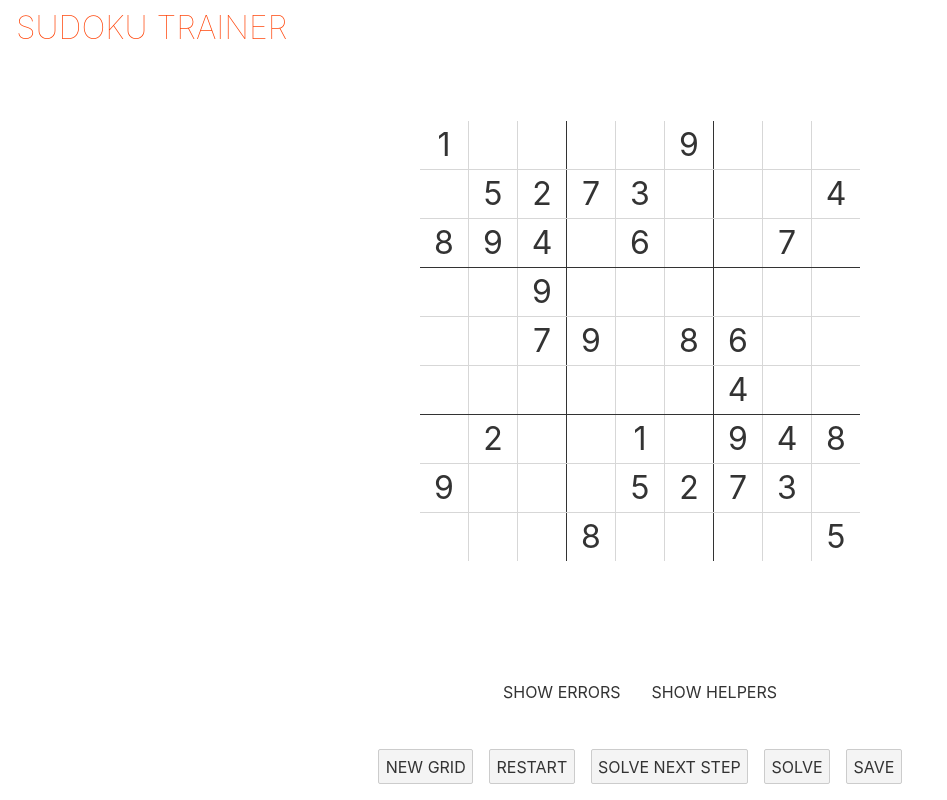
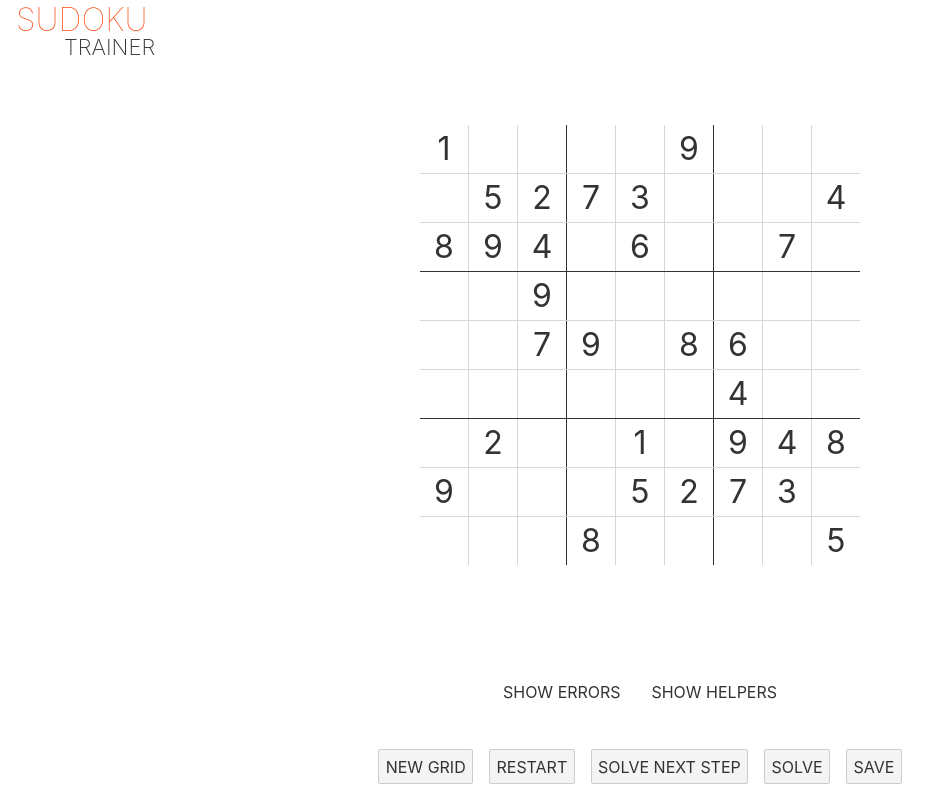
Before and after one commit to Morphyish/sudoku, a Svelte app: page / in a window 1280 px wide. Shown: the whole page, without its empty margins (0-947 px from the left). Built offline with nearby package versions, Linux system fonts and the light colour scheme.

Commit message:
:lipstick: Updated title style

```diff
--- a/src/App.svelte
+++ b/src/App.svelte
@@ -1,5 +1,5 @@
 <script>
-    import { Board, History, Settings, Messages, Actions } from './components'
+    import { Board, History, Settings, Messages, Actions, Title } from './components'
 
     import { onMount } from 'svelte'
     import { sudoku } from './stores'
@@ -9,7 +9,7 @@
     })
 </script>
 
-<h1 class="noprint">Sudoku Trainer</h1>
+<Title />
 <main>
     <div class="game">
         <Board />
@@ -23,14 +23,6 @@
 </main>
 
 <style>
-    h1 {
-        margin: .5rem 1rem 2rem 1rem;
-        color: #ff3e00;
-        text-transform: uppercase;
-        font-size: 2em;
-        font-weight: 100;
-    }
-
     main {
         display: flex;
         flex: 1;
--- /dev/null
+++ b/src/components/Title.svelte
@@ -0,0 +1,38 @@
+<h1 class="noprint">
+    <span class="sudoku">Sudoku</span>
+    <span class="trainer">trainer</span>
+</h1>
+
+<style>
+    h1 {
+        display: flex;
+        flex-direction: column;
+        margin: .5rem 1rem 2rem 1rem;
+        font-size: 2rem;
+        line-height: .75;
+    }
+
+    .sudoku {
+        text-transform: uppercase;
+        color: #ff3e00;
+        font-weight: 100;
+    }
+
+    .trainer {
+        font-variant: small-caps;
+        color: #333;
+        margin-left: 3rem;
+        font-weight: 200;
+    }
+
+    @media screen and (max-width: 30rem) {
+        h1 {
+            margin: .5rem .5rem 2rem .5rem;
+            font-size: 1rem;
+        }
+
+        .trainer {
+            margin-left: 2rem;
+        }
+    }
+</style>
--- a/src/components/index.js
+++ b/src/components/index.js
@@ -1,7 +1,8 @@
 import Messages from './Messages.svelte'
+import Title from './Title.svelte'
 import { Board } from './Board'
 import { History } from './History'
 import { Settings } from './Settings'
 import { Actions } from './Actions'
 
-export { Messages, Board, History, Settings, Actions }
+export { Messages, Title, Board, History, Settings, Actions }
```
